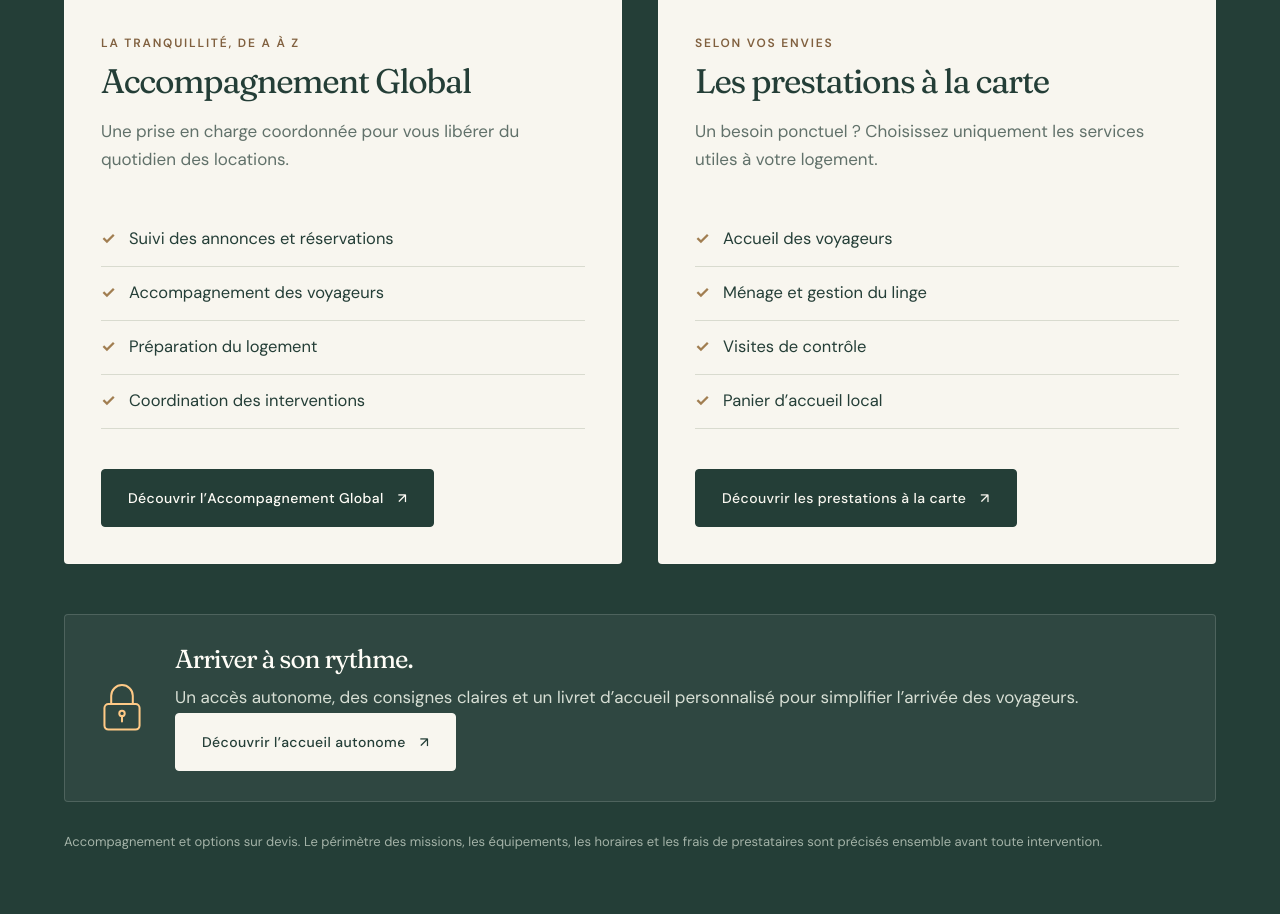
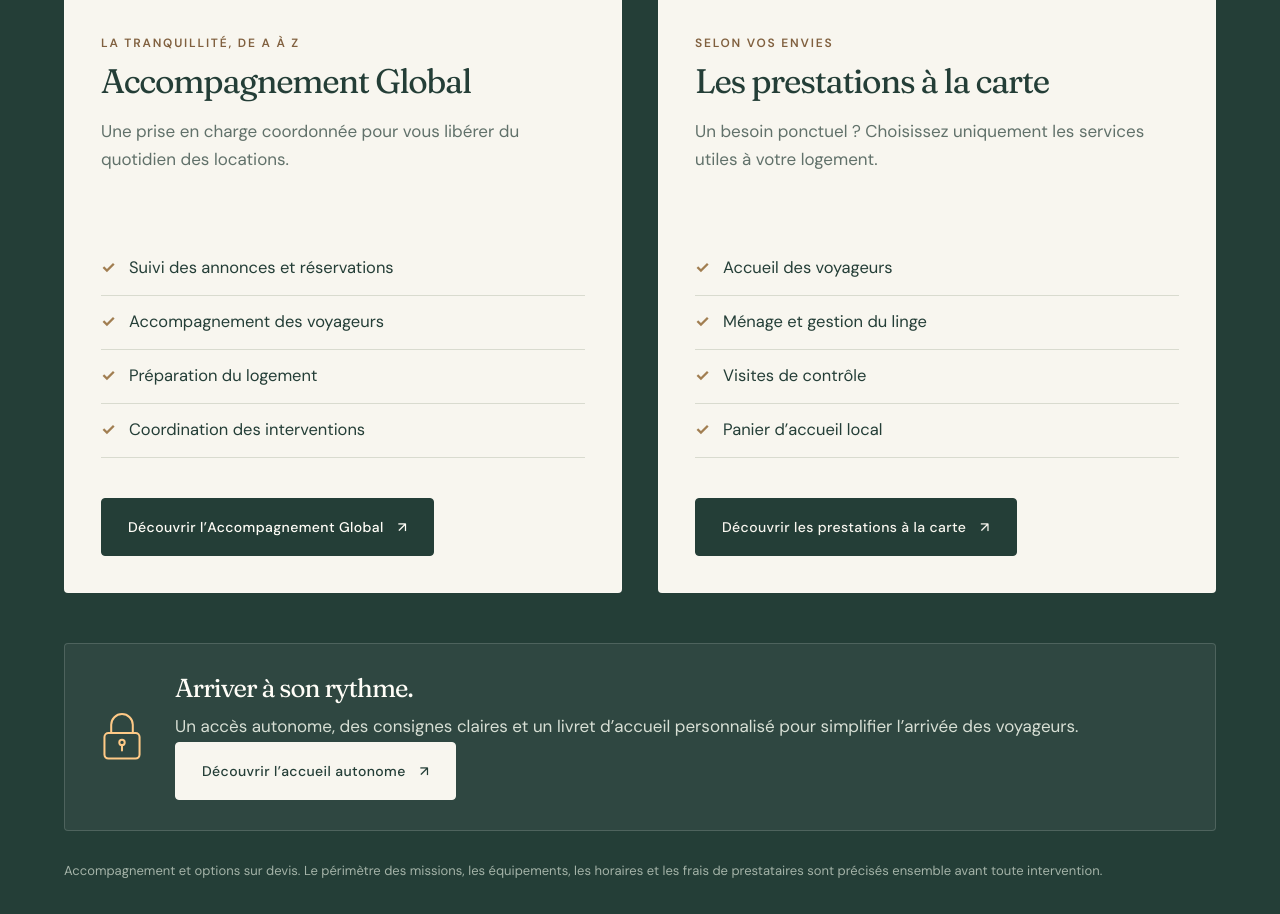
Before and after one commit to mandysbk/conciergerie, a plain HTML site: page index.html in a window 1280 px wide. Shown: the part 1579-2493 px from the top of the page. Drawn offline with Linux system fonts and the light colour scheme.

Commit message:
Aligner les descriptions des cartes Nos offres

```diff
--- a/css/style.css
+++ b/css/style.css
@@ -789,6 +789,11 @@ body.interior #site-header {
   color: var(--muted);
   font-size: 17px;
   line-height: 1.65;
+}
+
+/* Aligne le début des listes des deux cartes d'offres malgré des introductions de longueurs différentes */
+.offer-body > p {
+  min-height: 5em;
 }
 
 .offer-list {
```
